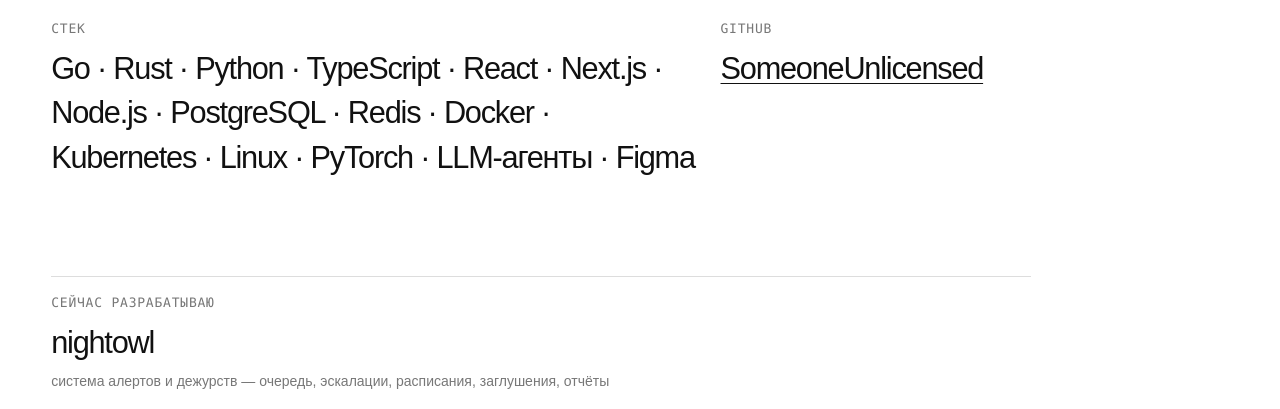
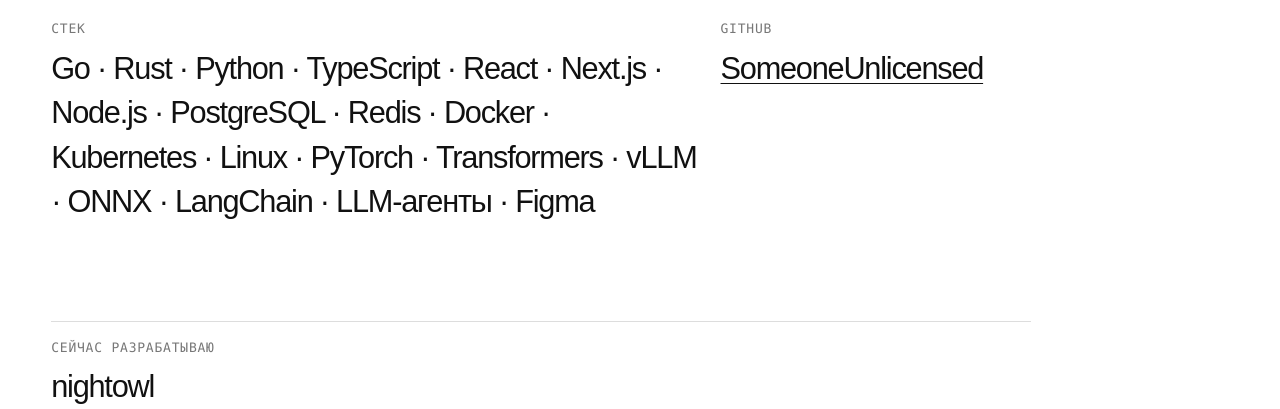
Before and after one commit to SomeoneUnlicensed/letunovskiy, a plain HTML site: page index.html in a window 1280 px wide. Shown: the part 676-1085 px from the top of the page. Drawn offline with Linux system fonts and the light colour scheme.

Commit message:
Add transformers, vllm, onnx, langchain to stack
Generated with [Devin](https://devin.ai)

Co-Authored-By: Devin <158243242+devin-ai-integration[bot]@users.noreply.github.com>

```diff
--- a/index.html
+++ b/index.html
@@ -77,7 +77,7 @@ footer{display:flex;justify-content:space-between;gap:20px;margin-top:80px;color
       </div>
       <div class="stack">
         <div class="label" data-ru="Стек" data-en="Stack">Стек</div>
-        <div class="value">Go · Rust · Python · TypeScript · React · Next.js · Node.js · PostgreSQL · Redis · Docker · Kubernetes · Linux · PyTorch · LLM-агенты · Figma</div>
+        <div class="value">Go · Rust · Python · TypeScript · React · Next.js · Node.js · PostgreSQL · Redis · Docker · Kubernetes · Linux · PyTorch · Transformers · vLLM · ONNX · LangChain · LLM-агенты · Figma</div>
       </div>
       <div>
         <div class="label" data-ru="GitHub" data-en="GitHub">GitHub</div>
```
